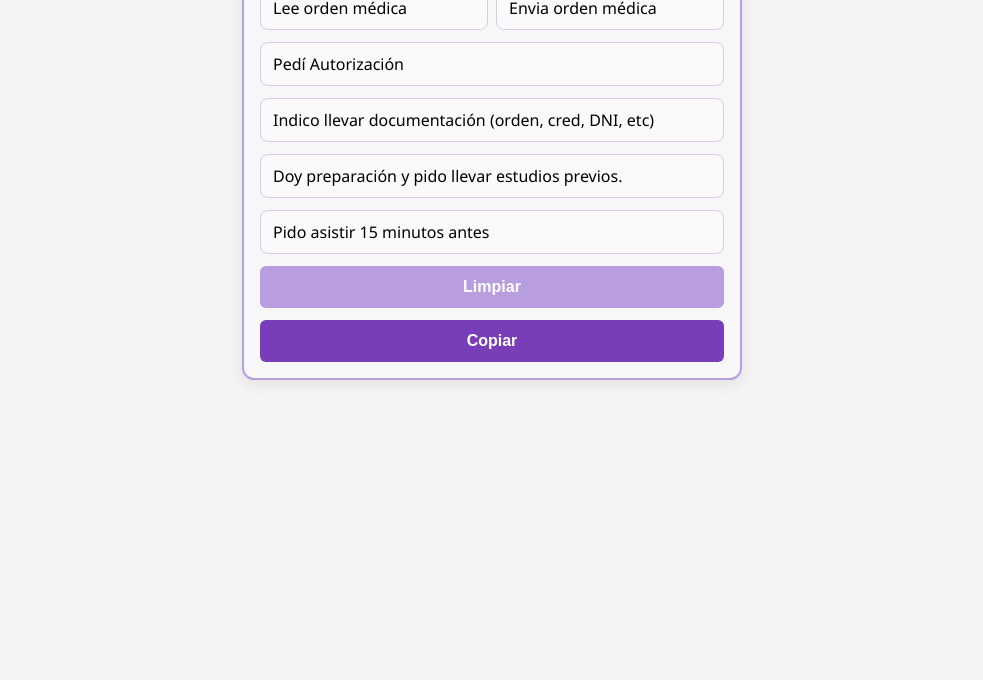
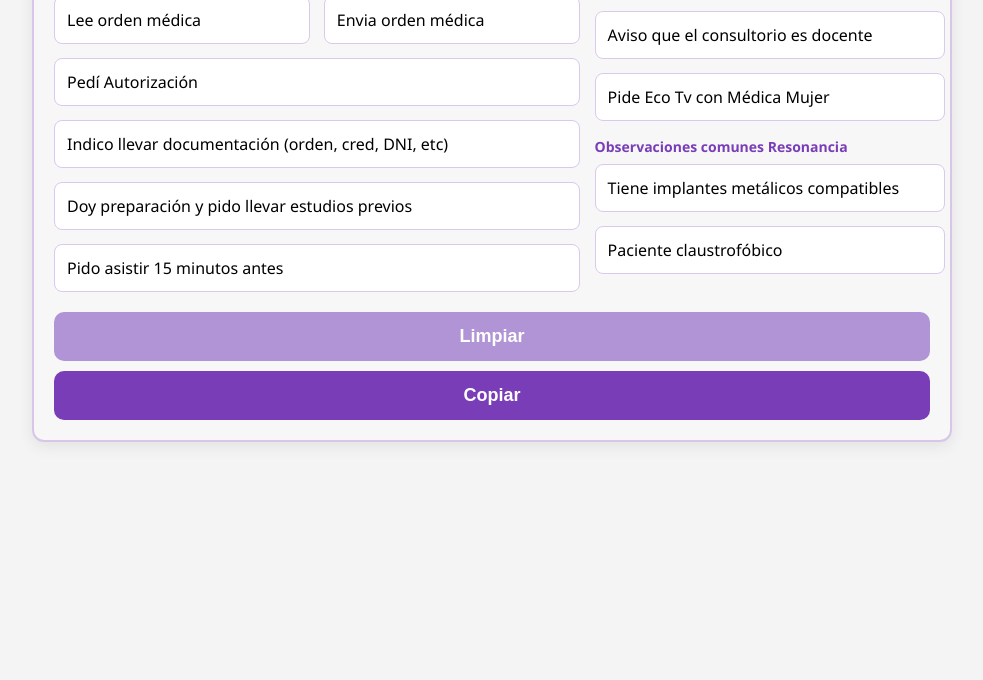
Before and after one commit to mimarino/protocolo-observaciones, a plain HTML site: page index.html in a window 1280 px wide. Shown: the part 120-800 px from the top of the page, without its empty margins (148-1131 px from the left). Drawn offline with Linux system fonts and the light colour scheme.

Commit message:
Update index.html

```diff
--- a/index.html
+++ b/index.html
@@ -9,6 +9,8 @@
 
 *{
     box-sizing:border-box;
+    margin:0;
+    padding:0;
 }
 
 body{
@@ -20,42 +22,45 @@ body{
 }
 
 .contenedor{
-    width:500px;
+    width:920px;
     background:#f7f7f7;
-    border:2px solid #b89edf;
+    border:2px solid #d7c6e8;
     border-radius:12px;
-    padding:16px;
+    padding:20px;
+    box-shadow:0 4px 15px rgba(0,0,0,.08);
+}
 
-    display:flex;
-    flex-direction:column;
-    gap:12px;
-
-    box-shadow:0 4px 15px rgba(0,0,0,.08);
+.grid{
+    display:grid;
+    grid-template-columns: 60% 40%;
+    gap:15px;
 }
 
 .titulo{
     background:#7a3db8;
     color:white;
-    text-align:center;
     font-weight:bold;
     font-size:18px;
-    padding:12px;
-    border-radius:6px;
+    padding:16px 24px;
+    border-radius:10px;
+    margin-bottom:18px;
 }
 
 .fila{
     display:flex;
-    gap:8px;
+    gap:14px;
+    margin-bottom:14px;
 }
 
 .item{
     flex:1;
-    background:#fafafa;
+    background:white;
     border:1px solid #dcc8ed;
     border-radius:8px;
-    padding:10px 12px;
+    padding:12px;
     cursor:pointer;
-    transition:all .2s ease;
+    transition:.2s;
+    font-size:16px;
 }
 
 .item:hover{
@@ -68,28 +73,56 @@ body{
     font-weight:600;
 }
 
+.bloque{
+    margin-bottom:16px;
+}
+
+.subtitulo{
+    color:#7a3db8;
+    font-size:14px;
+    font-weight:700;
+    margin-bottom:8px;
+}
+
+.botonera{
+    margin-top:10px;
+}
+
 button{
     width:100%;
     border:none;
-    padding:12px;
-    border-radius:6px;
+    padding:14px;
+    border-radius:10px;
     color:white;
-    font-size:16px;
+    font-size:18px;
     font-weight:bold;
     cursor:pointer;
     transition:.2s;
+    margin-top:10px;
+}
+
+.limpiar{
+    background:#b194d6;
+}
+
+.copiar{
+    background:#7a3db8;
 }
 
 button:hover{
     opacity:.9;
 }
 
-.limpiar{
-    background:#b89edf;
+@media(max-width:768px){
+
+    .contenedor{
+        width:100%;
     }
 
-.copiar{
-    background:#7a3db8;
+    .grid{
+        grid-template-columns:1fr;
+    }
+
 }
 
 </style>
@@ -98,6 +131,11 @@ button:hover{
 <body>
 
 <div class="contenedor">
+
+    <div class="grid">
+
+        <!-- COLUMNA IZQUIERDA -->
+        <div>
 
             <div class="titulo">
                 OBSERVACIONES
@@ -108,21 +146,68 @@ button:hover{
                 <div class="item">Envia orden médica</div>
             </div>
 
-    <div class="item">
+            <div class="item" style="margin-bottom:14px">
                 Pedí Autorización
             </div>
 
-    <div class="item">
+            <div class="item" style="margin-bottom:14px">
                 Indico llevar documentación (orden, cred, DNI, etc)
             </div>
 
-    <div class="item">
-        Doy preparación y pido llevar estudios previos.
+            <div class="item" style="margin-bottom:14px">
+                Doy preparación y pido llevar estudios previos
             </div>
 
             <div class="item">
                 Pido asistir 15 minutos antes
             </div>
+
+        </div>
+
+        <!-- COLUMNA DERECHA -->
+        <div>
+
+            <div class="bloque">
+
+                <div class="subtitulo">
+                    Observaciones comunes Ecografía
+                </div>
+
+                <div class="item" style="margin-bottom:14px">
+                    Pide médico específico:
+                </div>
+
+                <div class="item" style="margin-bottom:14px">
+                    Aviso que el consultorio es docente
+                </div>
+
+                <div class="item">
+                    Pide Eco Tv con Médica Mujer
+                </div>
+
+            </div>
+
+            <div class="bloque">
+
+                <div class="subtitulo">
+                    Observaciones comunes Resonancia
+                </div>
+
+                <div class="item" style="margin-bottom:14px">
+                    Tiene implantes metálicos compatibles
+                </div>
+
+                <div class="item">
+                    Paciente claustrofóbico
+                </div>
+
+            </div>
+
+        </div>
+
+    </div>
+
+    <div class="botonera">
 
         <button class="limpiar" onclick="limpiar()">
             Limpiar
@@ -134,14 +219,14 @@ button:hover{
 
     </div>
 
+</div>
+
 <script>
 
 document.querySelectorAll('.item').forEach(item => {
-
     item.addEventListener('click', () => {
         item.classList.toggle('seleccionado');
     });
-
 });
 
 function limpiar(){
```
Lines whose indentation alone changed are shown as unchanged.
